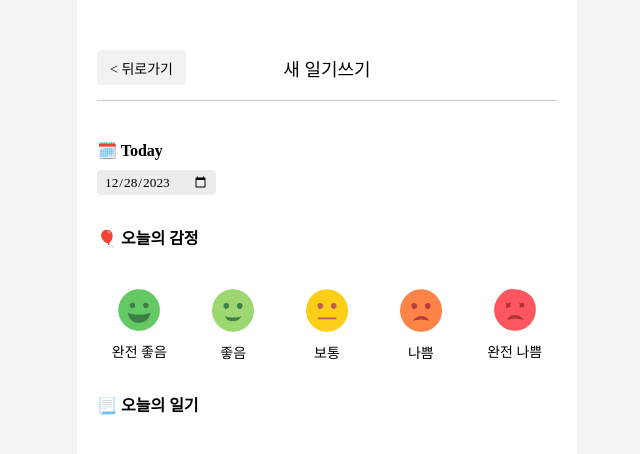
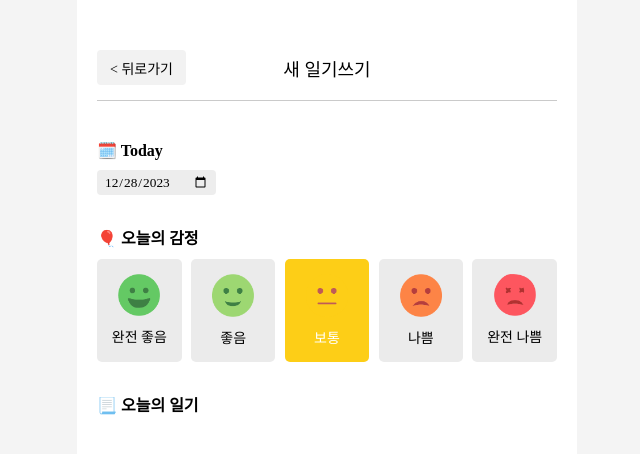
Before and after one commit to pearlworld/emotion-diary, a React (Create React App) app: page /new in a window 1280 px wide. Shown: the top 454 px of the page, without its empty margins (313-953 px from the left). Built offline with nearby package versions, Linux system fonts and the light colour scheme; a web font is replaced by a local one.

Commit message:
240105 작성페이지 감정 상태관리 수정

```diff
--- a/src/components/DiaryEditor.js
+++ b/src/components/DiaryEditor.js
@@ -74,7 +74,9 @@ const DiaryEditor = () => {
             {emotionList.map((it) => (
               <EmotionItem
                 key={it.emotion_id} {...it}
-                onClick={handleClickEmotion} />
+                onClick={handleClickEmotion}
+                isSelected={it.emotion_id === emotion}
+              />
             ))}
           </div>
         </div>
--- a/src/components/EmotionItem.js
+++ b/src/components/EmotionItem.js
@@ -1,6 +1,16 @@
-function EmotionItem({ emotion_id, emotion_descript, emotion_img, onClick }) {
+const EmotionItem = ({
+  emotion_id,
+  emotion_descript,
+  emotion_img,
+  onClick,
+  isSelected
+}) => {
   return (
-    <div onClick={() => onClick(emotion_id)} className="emotion_item">
+    <div
+      onClick={() => onClick(emotion_id)} className={[
+        "emotion_item",
+        isSelected ? `emotion_on_${emotion_id}` : `emotion_off`
+      ].join(" ")}>
       <img src={emotion_img} />
       <span className="emotion_name">{emotion_descript}</span>
     </div>
--- a/src/css/style.css
+++ b/src/css/style.css
@@ -359,7 +359,7 @@ button {
 }
 .emotion_item {
   cursor: pointer;
-  padding-top: 20px;
+  padding: 15px 0;
   border-radius: 5px;
   display: flex;
   align-items: center;
@@ -368,9 +368,31 @@ button {
 }
 .emotion_item img {
   width: 50%;
-  margin-top: 10px;;
 }
 .emotion_item .emotion_name {
   margin-top: 10px;
   font-size: 14px;
 }
+.emotion_off {
+  background-color: #ebebeb;
+}
+.emotion_on_1 {
+  background-color: #64c964;
+  color: #fff;
+}
+.emotion_on_2 {
+  background-color: #9dd772;
+  color: #fff;
+}
+.emotion_on_3 {
+  background-color: #fdce17;
+  color: #fff;
+}
+.emotion_on_4 {
+  background-color: #fd8446;
+  color: #fff;
+}
+.emotion_on_5 {
+  background-color: #fd565f;
+  color: #fff;
+}
```
